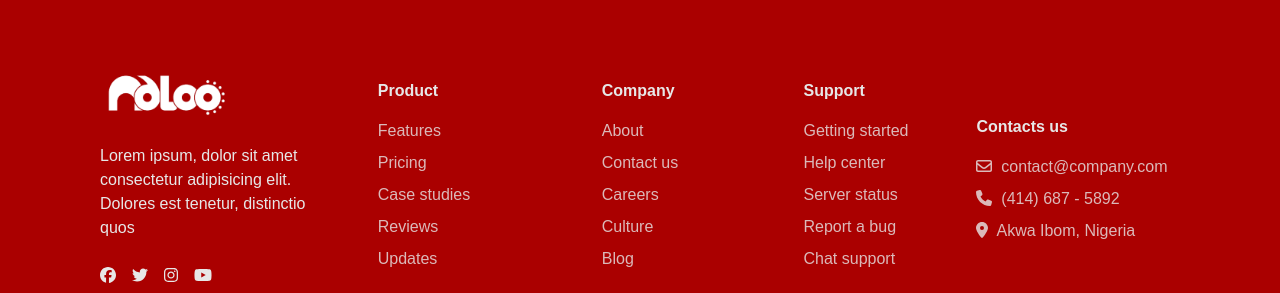
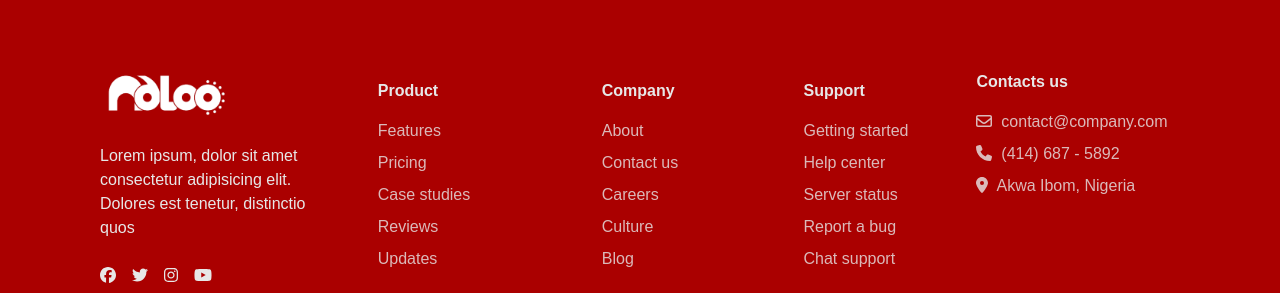
Before and after one commit to Nathaniyell/Ndloo, a Vue app: page / in a window 1280 px wide. Shown: the part 915-1208 px from the top of the page. Built offline with nearby package versions, Linux system fonts and the light colour scheme.

Commit message:
update Footer.vue

```diff
--- a/src/components/Footer.vue
+++ b/src/components/Footer.vue
@@ -44,7 +44,7 @@ const footerColumns = [
 <template>
     <footer
         class="bg-primary3 lg:h-screen w-full text-light py-6 px-2 md:px-10 md:py-10 flex flex-col gap-10 justify-around">
-    <div class="w-[90%] mx-auto grid md:grid-cols-4 lg:grid-cols-5 md:place-items-center items-stretch gap-8 md:gap-6 lg:space-y-0 lg:gap-0 mt-6">
+    <div class="w-[90%] mx-auto grid md:grid-cols-4 lg:grid-cols-5 place-items-start lg:place-items-center  items-stretch gap-8 md:gap-6 lg:space-y-0 lg:gap-0 mt-6">
         <section class="flex flex-col space-y-6">
             <img :src="logo" class="w-3/5" alt="Logo">
             <p>Lorem ipsum, dolor sit amet consectetur adipisicing elit. Dolores est tenetur, distinctio quos </p>
@@ -74,7 +74,7 @@ const footerColumns = [
         <FooterColumn v-for="(column, index) in footerColumns" :key="index" :header="column.header"
             :links="column.links" />
 
-        <div>
+        <div class="self-start">
             <h4 class="font-semibold">Contacts us</h4>
             <div class="mt-4 flex flex-col space-y-2 text-light text-opacity-80">
   <a href="mailto:contact@company.com">
```
